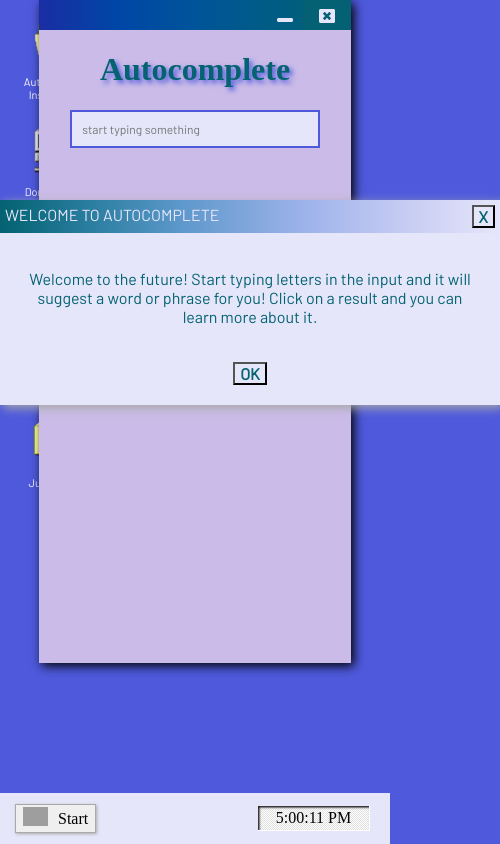
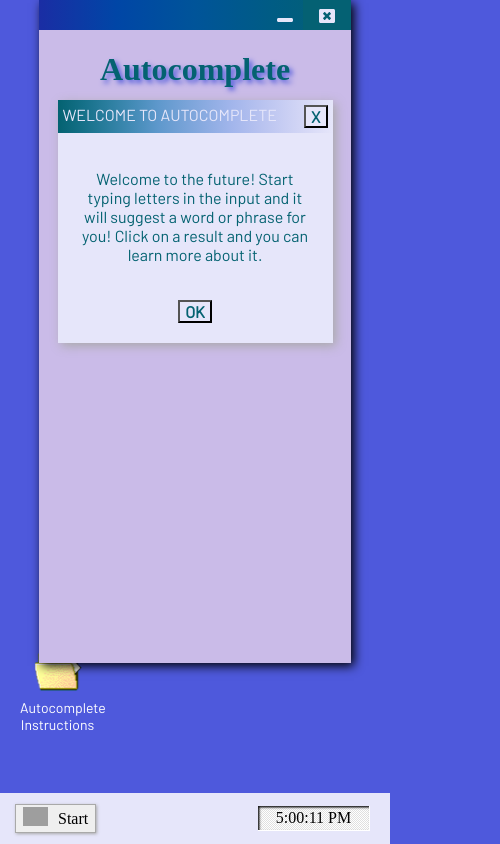
Before and after one commit to scrabblegenies/autocomplete, a React (Create React App) app: page / in a window 390 px wide. Shown: the whole page, 500 px wide, since content can reach past the window. Built offline with nearby package versions, Linux system fonts and the light colour scheme; grey boxes are pictures that could not be loaded; a web font is replaced by a local one.

Commit message:
responsive instructions

```diff
--- a/src/App.css
+++ b/src/App.css
@@ -445,6 +445,31 @@ img {
   h1 {
     font-size: 3rem;
   }
+
+  .instructionsContainer {
+    top: 100px;
+    width: 275px;
+  }
+
+  .blankIcon{
+    display: none;
+  }
+
+  .iconText{
+    font-size: 14px;
+    padding: 0;
+  }
+
+  .desktopIcons {
+    position: absolute;
+    bottom: -70px;
+    left: 0;
+    z-index: 100;
+    display: flex;
+    flex-direction: row;
+    align-items: flex-end;
+    margin-left: 20px;
+  }
 }
 
 
@@ -460,7 +485,7 @@ h1 {
   .searchEngine {
     height: 75vh;
   }
-}
+
 
   .hide{
     visibility: hidden;
@@ -470,3 +495,7 @@ h1 {
     position: absolute;
     bottom: 0;
   }
+
+
+
+}
--- a/src/DesktopIcons.js
+++ b/src/DesktopIcons.js
@@ -15,19 +15,19 @@ class DesktopIcons extends Component {
                     <button aria-label="about this app" className="instructions" onClick={handleInstructionsClick}><img src={icon1} aria-hidden="true"/></button>
                     <p className="iconText">Autocomplete Instructions</p>
                 </div>
-                <div className="iconContainer2">
+                <div className="iconContainer2 blankIcon">
                     <img src={icon2} className="icon2" aria-hidden="true" />
                     <p className="iconText">Don't click me</p>
                 </div>
-                <div className="iconContainer3">
+                <div className="iconContainer3 blankIcon">
                     <img src={icon3} className="icon3" aria-hidden="true" />
                     <p className="iconText">I do nothing</p>
                 </div>
-                <div className="iconContainer4">
+                <div className="iconContainer4 blankIcon">
                     <img src={icon4} className="icon4" aria-hidden="true" />
                     <p className="iconText">Ignore me</p>
                 </div>
-                <div className="iconContainer6">
+                <div className="iconContainer6 blankIcon">
                     <img src={icon6} className="icon6" aria-hidden="true" />
                     <p className="iconText">Just an icon</p>
                 </div>
```
Lines whose indentation alone changed are shown as unchanged.
